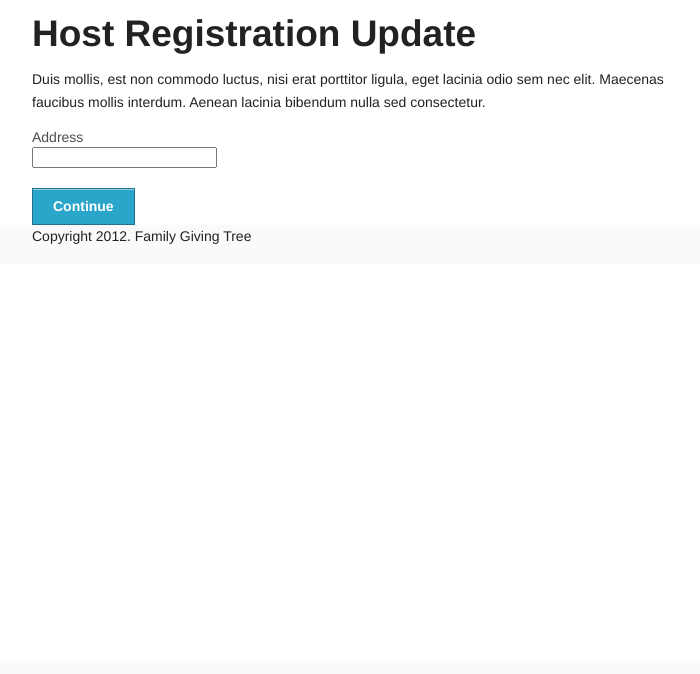
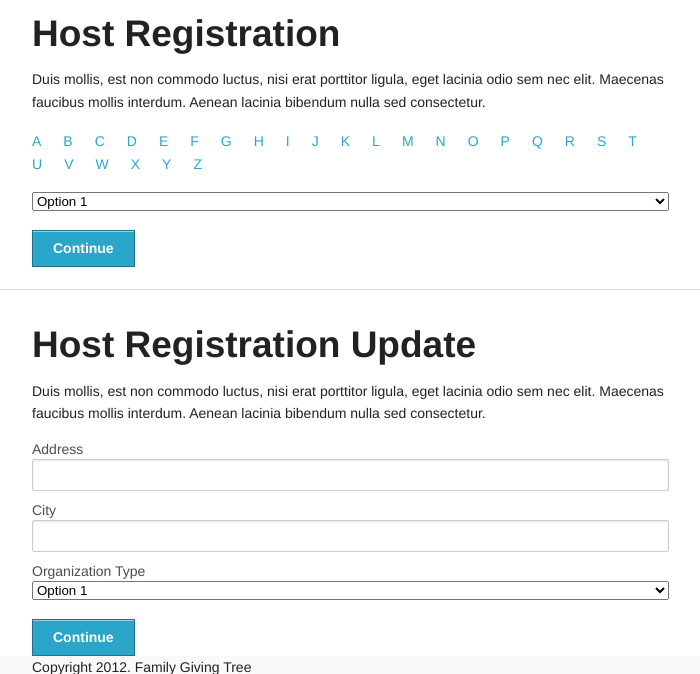
Before and after one commit to zurb/ARCHIVED-giving-tree-static, a PHP site: page /host-registration.php in a window 1280 px wide. Shown: the part 137-811 px from the top of the page, without its empty margins (123-823 px from the left). Before the commit the page ends 381 px from the top, so only its background shows below. Run offline with PHP 8.4, Linux system fonts and the light colour scheme; grey boxes labelled with a size stand in for pictures from a placeholder-image service; some libraries are stand-ins or nearby versions.

Commit message:
committing host reg

```diff
--- a/host-registration.php
+++ b/host-registration.php
@@ -6,12 +6,69 @@
 
 <div class="row">
   <div class="eight columns">
+    <h2>Host Registration</h2>
+    <p>Duis mollis, est non commodo luctus, nisi erat porttitor ligula, eget lacinia odio sem nec elit. Maecenas faucibus mollis interdum. Aenean lacinia bibendum nulla sed consectetur.</p>
+
+    <ul class="link-list">
+      <li><a href="#">A</a></li>
+      <li><a href="#">B</a></li>
+      <li><a href="#">C</a></li>
+      <li><a href="#">D</a></li>
+      <li><a href="#">E</a></li>
+      <li><a href="#">F</a></li>
+      <li><a href="#">G</a></li>
+      <li><a href="#">H</a></li>
+      <li><a href="#">I</a></li>
+      <li><a href="#">J</a></li>
+      <li><a href="#">K</a></li>
+      <li><a href="#">L</a></li>
+      <li><a href="#">M</a></li>
+      <li><a href="#">N</a></li>
+      <li><a href="#">O</a></li>
+      <li><a href="#">P</a></li>
+      <li><a href="#">Q</a></li>
+      <li><a href="#">R</a></li>
+      <li><a href="#">S</a></li>
+      <li><a href="#">T</a></li>
+      <li><a href="#">U</a></li>
+      <li><a href="#">V</a></li>
+      <li><a href="#">W</a></li>
+      <li><a href="#">X</a></li>
+      <li><a href="#">Y</a></li>
+      <li><a href="#">Z</a></li>
+    </ul>
+
+    <form>
+      <select>
+        <option>Option 1</option>
+        <option>Option 2</option>
+        <option>Option 3</option>
+        <option>Option 4</option>
+      </select>
+    </form>
+
+    <a href="#" class="button">Continue</a>
+  </div>
+</div>
+
+<hr>
+
+<div class="row">
+  <div class="eight columns">
     <h2>Host Registration Update</h2>
     <p>Duis mollis, est non commodo luctus, nisi erat porttitor ligula, eget lacinia odio sem nec elit. Maecenas faucibus mollis interdum. Aenean lacinia bibendum nulla sed consectetur.</p>
 
     <form>
       <label>Address</label>
-      <input></input>
+      <input type="text" text="">
+      <label>City</label>
+      <input type="text" text="">
+      <label>Organization Type</label>
+      <select>
+        <option>Option 1</option>
+        <option>Option 2</option>
+        <option>Option 3</option>
+      </select>
     </form>
 
     <a href="#" class="button">Continue</a>
```
